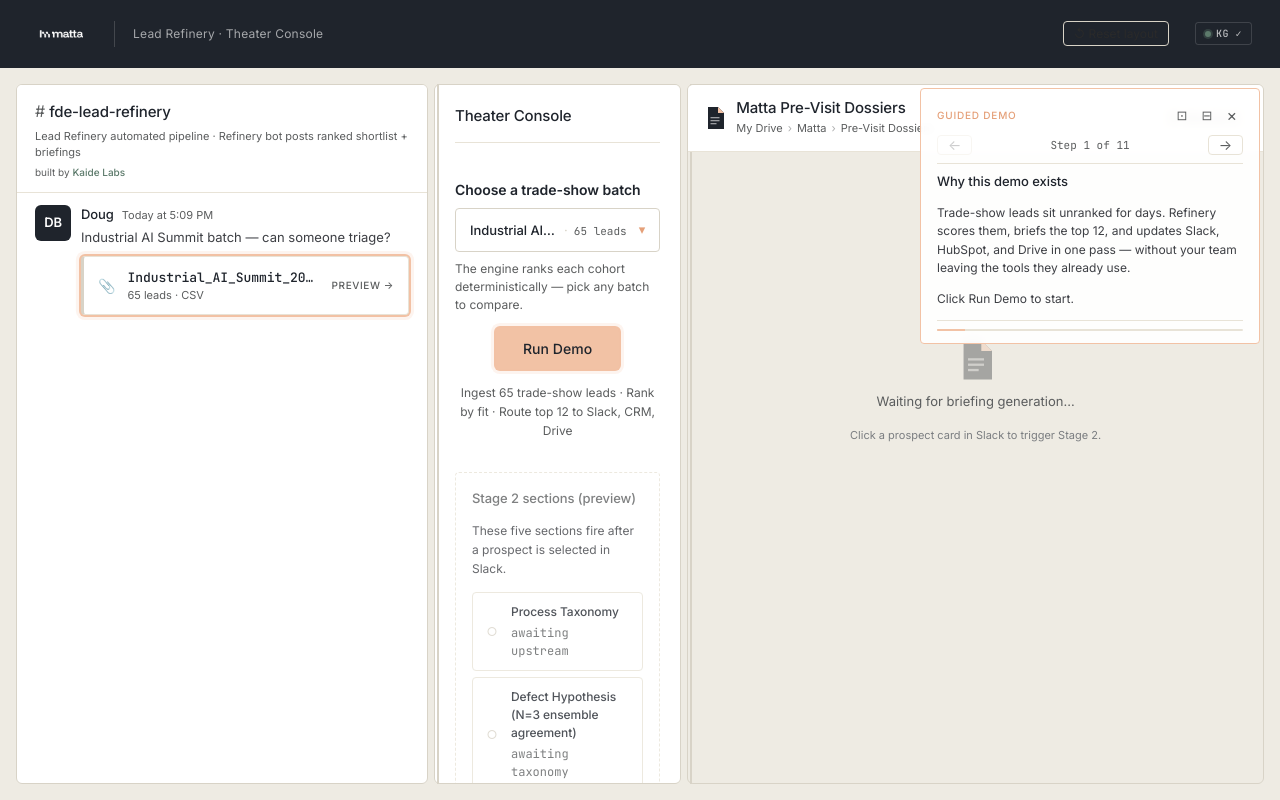
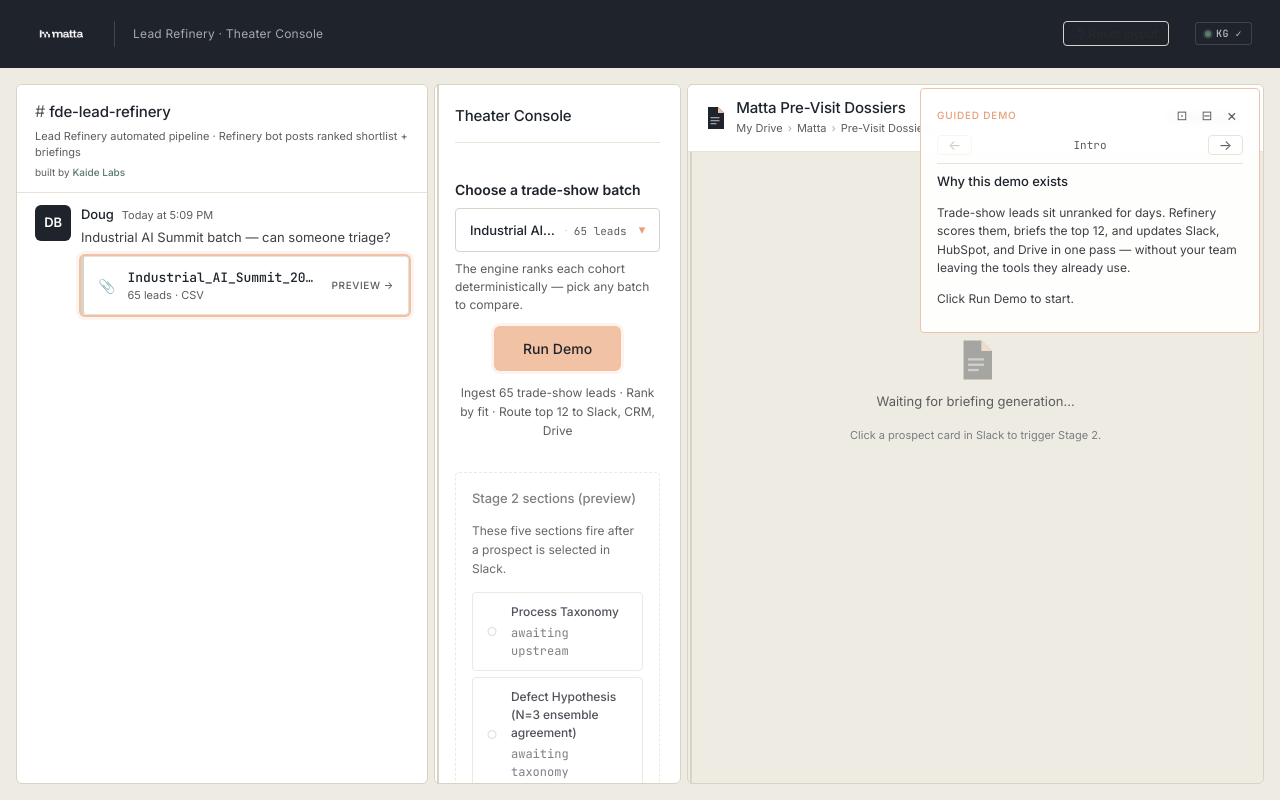
Before and after one commit to Kaide-LABS/matta-refinery, a Next.js app in the folder apps/theater_ui/: page / in a window 1280 px wide. Built offline with nearby package versions, Linux system fonts and the light colour scheme.

Commit message:
fix(ui): mark intro card non-main so counter reads Step N of 10

```diff
--- a/apps/theater_ui/components/TutorialCallout.tsx
+++ b/apps/theater_ui/components/TutorialCallout.tsx
@@ -35,7 +35,8 @@
   return [
     {
       id: 'idle',
-      isMainStep: true,
+      isMainStep: false,
+      counterLabel: 'Intro',
       title: 'Why this demo exists',
       targets: ['[data-tutorial-anchor="run-demo"]', '[data-tutorial-anchor="csv-attachment"]'],
       matches: (x) => x.phase === 'idle',
```
